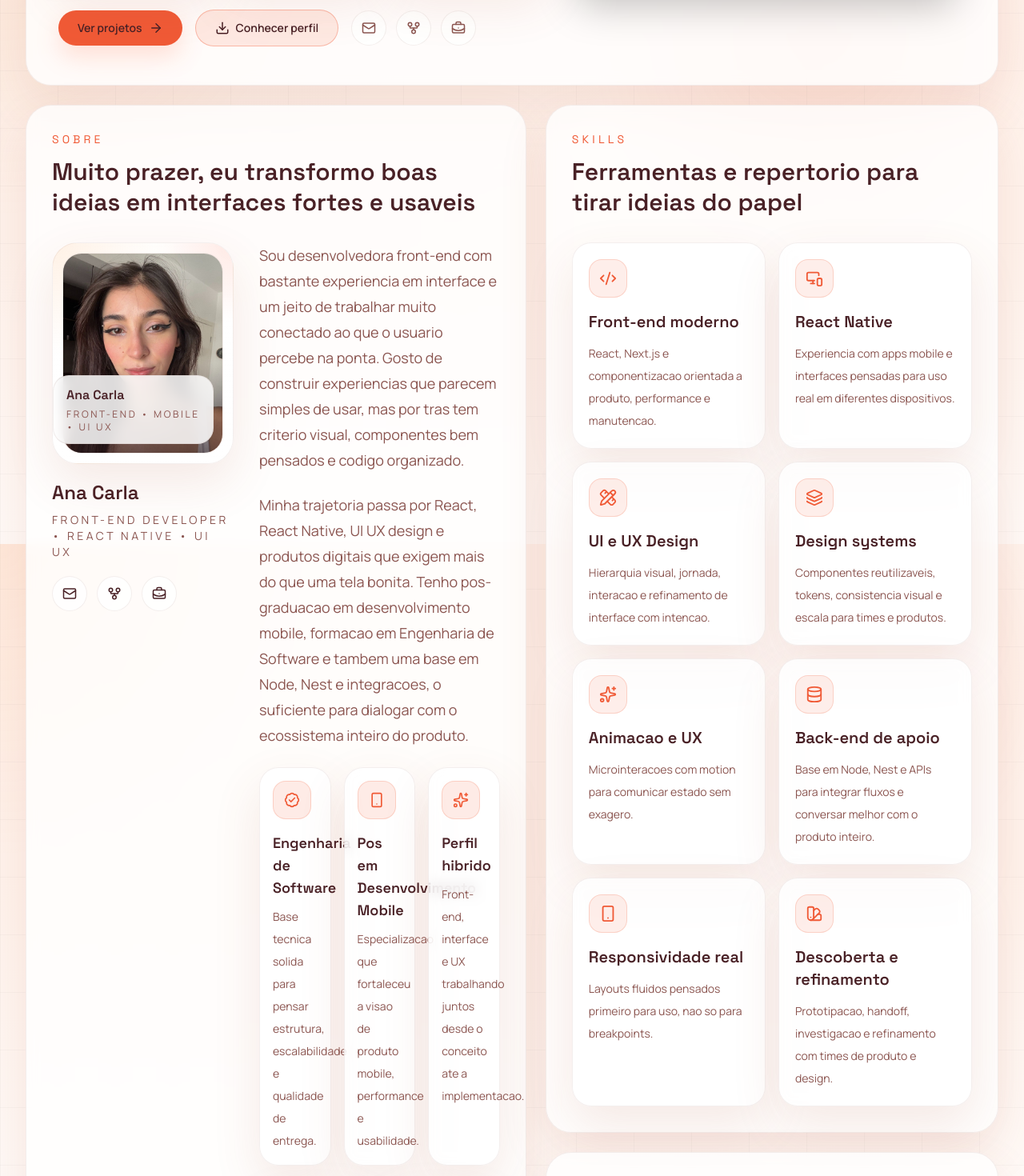
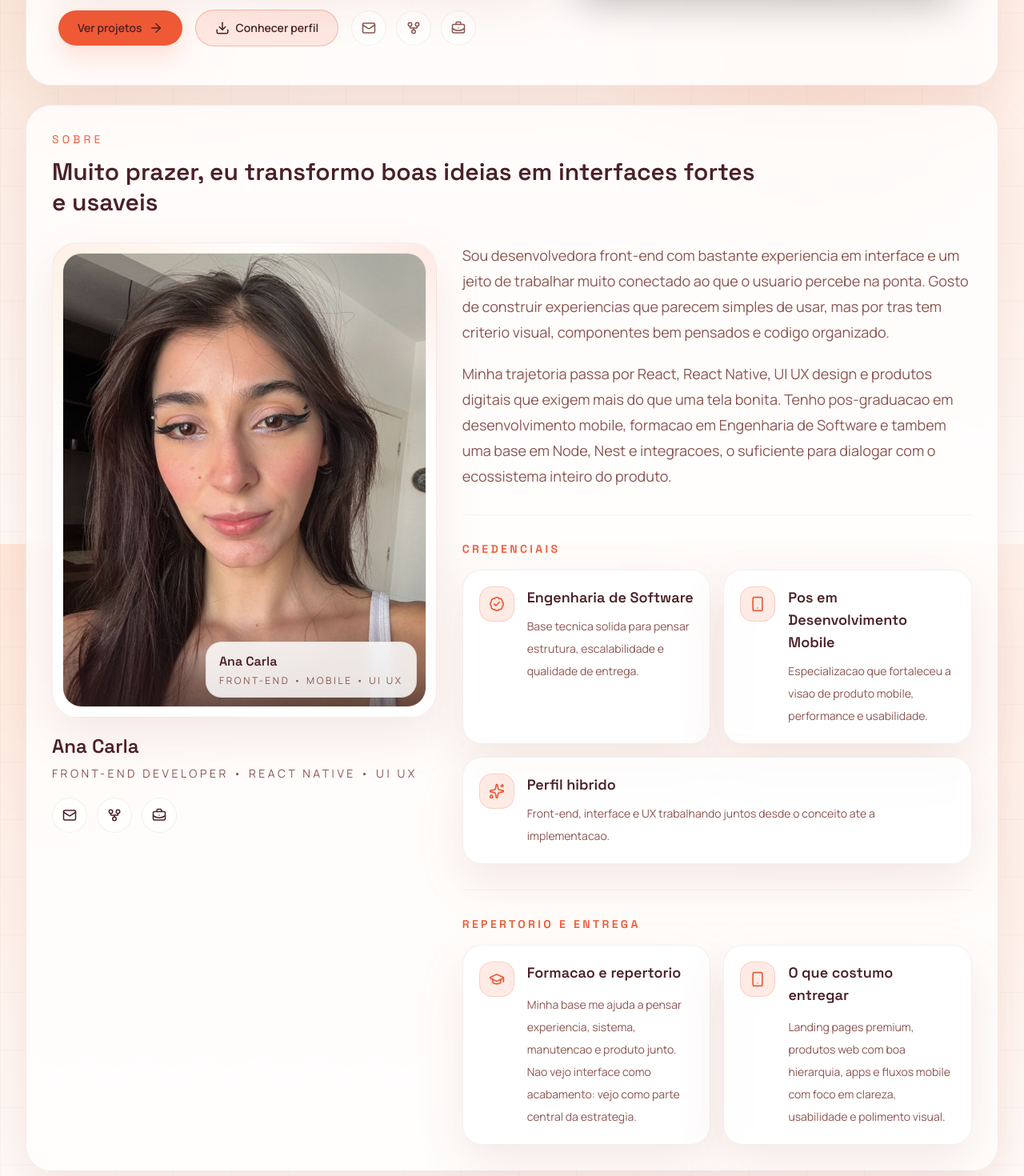
Before and after one commit to anacarlapaiva/portifolio_site, a Next.js app: page / in a window 1280 px wide. Shown: the part 920-2390 px from the top of the page at 80% size. Built offline with nearby package versions, Linux system fonts and the light colour scheme.

Commit message:
feat: novas estilizacoes

```diff
--- a/src/features/portfolio/portfolio-page.tsx
+++ b/src/features/portfolio/portfolio-page.tsx
@@ -20,9 +20,9 @@ export function PortfolioPage() {
       >
         <SiteHeader />
         <HeroSection />
-        <div className="grid gap-6 lg:grid-cols-[1.05fr_0.95fr]">
+        <div className="grid min-w-0 grid-cols-1 gap-6 2xl:grid-cols-[minmax(0,1.05fr)_minmax(0,0.95fr)]">
           <AboutSection />
-          <div className="grid gap-6">
+          <div className="grid min-w-0 gap-6">
             <SkillsSection />
             <ProcessSection />
             <ProjectsSection />
--- a/src/features/portfolio/sections/about-section.tsx
+++ b/src/features/portfolio/sections/about-section.tsx
@@ -4,6 +4,7 @@ import { ButtonLink } from "@/components/ui/button";
 import { Card, CardContent } from "@/components/ui/card";
 import { credentials } from "@/features/portfolio/data";
 import { ProfilePhotoCard } from "@/features/portfolio/sections/profile-photo-card";
+import { cn } from "@/lib/utils";
 import { MotionReveal } from "@/shared/ui/motion-reveal";
 import { SectionHeading } from "@/shared/ui/section-heading";
 
@@ -12,19 +13,23 @@ export function AboutSection() {
     <MotionReveal
       as="section"
       id="sobre"
-      className="scroll-mt-28 rounded-[2rem] border border-line bg-card px-5 py-8 shadow-[var(--shadow)] backdrop-blur sm:px-8"
+      className="min-w-0 scroll-mt-28 rounded-[2rem] border border-line bg-card px-5 py-8 shadow-[var(--shadow)] backdrop-blur sm:px-8"
     >
-      <SectionHeading eyebrow="Sobre" title="Muito prazer, eu transformo boas ideias em interfaces fortes e usaveis" />
-      <div className="mt-8 grid gap-8 xl:grid-cols-[0.86fr_1.14fr]">
-        <aside className="space-y-5">
+      <SectionHeading
+        eyebrow="Sobre"
+        title="Muito prazer, eu transformo boas ideias em interfaces fortes e usaveis"
+        titleClassName="max-w-3xl lg:max-w-4xl"
+      />
+      <div className="mt-8 grid min-w-0 gap-8 lg:grid-cols-[minmax(0,17rem)_minmax(0,1fr)] xl:grid-cols-[minmax(0,0.86fr)_minmax(0,1.14fr)]">
+        <aside className="min-w-0 space-y-5">
           <ProfilePhotoCard name="Ana Carla" />
-          <div className="text-center xl:text-left">
+          <div className="text-center lg:text-left">
             <h3 className="font-display text-2xl font-semibold text-foreground">Ana Carla</h3>
             <p className="mt-2 text-sm uppercase tracking-[0.25em] text-muted">
               Front-end developer • React Native • UI UX
             </p>
           </div>
-          <div className="flex justify-center gap-3 xl:justify-start">
+          <div className="flex justify-center gap-3 lg:justify-start">
             <ButtonLink
               href="mailto:anacarla.dev@portfolio.com"
               variant="ghost"
@@ -52,7 +57,8 @@ export function AboutSection() {
           </div>
         </aside>
 
-        <div className="space-y-6 text-base leading-8 text-muted sm:text-lg">
+        <div className="@container min-w-0 space-y-8 text-base leading-8 text-muted sm:text-lg">
+          <div className="space-y-5">
             <p>
               Sou desenvolvedora front-end com bastante experiencia em interface e um
               jeito de trabalhar muito conectado ao que o usuario percebe na ponta.
@@ -66,55 +72,91 @@ export function AboutSection() {
               base em Node, Nest e integracoes, o suficiente para dialogar com o
               ecossistema inteiro do produto.
             </p>
-          <div className="grid gap-4 sm:grid-cols-2 xl:grid-cols-3">
-            {credentials.map(({ title, description, icon: Icon }) => (
-              <Card key={title} className="h-full">
-                <CardContent className="px-4 py-4">
-                  <div className="flex h-12 w-12 items-center justify-center rounded-2xl border border-accent/20 bg-accent-soft text-accent" aria-hidden="true">
+          </div>
+
+          <div className="space-y-4 border-t border-line/60 pt-8">
+            <h3 className="font-display text-sm font-semibold uppercase tracking-[0.24em] text-accent">
+              Credenciais
+            </h3>
+            <div className="grid grid-cols-1 gap-4 @min-[30rem]:grid-cols-2 @min-[56rem]:grid-cols-3">
+              {credentials.map(({ title, description, icon: Icon }, index) => (
+                <Card
+                  key={title}
+                  className={cn(
+                    "h-full min-w-0",
+                    credentials.length === 3 &&
+                      index === 2 &&
+                      "@min-[30rem]:col-span-2 @min-[56rem]:col-span-1",
+                  )}
+                >
+                  <CardContent className="px-5 py-5">
+                    <div className="flex gap-4">
+                      <div
+                        className="flex h-11 w-11 shrink-0 items-center justify-center rounded-2xl border border-accent/20 bg-accent-soft text-accent"
+                        aria-hidden="true"
+                      >
                         <Icon size={20} />
                       </div>
-                  <p className="mt-4 font-display text-lg font-semibold text-foreground">
-                    {title}
-                  </p>
+                      <div className="min-w-0">
+                        <p className="font-display text-lg font-semibold text-foreground">{title}</p>
                         <p className="mt-2 text-sm leading-7 text-muted">{description}</p>
+                      </div>
+                    </div>
                   </CardContent>
                 </Card>
               ))}
             </div>
-          <div className="grid gap-4 lg:grid-cols-2">
-            <Card>
+          </div>
+
+          <div className="space-y-4 border-t border-line/60 pt-8">
+            <h3 className="font-display text-sm font-semibold uppercase tracking-[0.24em] text-accent">
+              Repertorio e entrega
+            </h3>
+            <div className="flex flex-col gap-4 @min-[30rem]:flex-row @min-[30rem]:items-stretch">
+              <Card className="min-w-0 w-full @min-[30rem]:flex-1">
                 <CardContent className="px-5 py-5">
-                <div className="flex items-center gap-3">
-                  <div className="flex h-11 w-11 shrink-0 items-center justify-center rounded-2xl border border-accent/20 bg-accent-soft text-accent" aria-hidden="true">
+                  <div className="flex gap-4">
+                    <div
+                      className="flex h-11 w-11 shrink-0 items-center justify-center rounded-2xl border border-accent/20 bg-accent-soft text-accent"
+                      aria-hidden="true"
+                    >
                       <GraduationCap size={20} />
                     </div>
+                    <div className="min-w-0">
                       <p className="font-display text-lg font-semibold text-foreground">
                         Formacao e repertorio
                       </p>
-                </div>
-                <p className="mt-4 text-sm leading-7 text-muted">
+                      <p className="mt-3 text-sm leading-7 text-muted">
                         Minha base me ajuda a pensar experiencia, sistema, manutencao e
                         produto junto. Nao vejo interface como acabamento: vejo como parte
                         central da estrategia.
                       </p>
+                    </div>
+                  </div>
                 </CardContent>
               </Card>
-            <Card>
+              <Card className="min-w-0 w-full @min-[30rem]:flex-1">
                 <CardContent className="px-5 py-5">
-                <div className="flex items-center gap-3">
-                  <div className="flex h-11 w-11 shrink-0 items-center justify-center rounded-2xl border border-accent/20 bg-accent-soft text-accent" aria-hidden="true">
+                  <div className="flex gap-4">
+                    <div
+                      className="flex h-11 w-11 shrink-0 items-center justify-center rounded-2xl border border-accent/20 bg-accent-soft text-accent"
+                      aria-hidden="true"
+                    >
                       <Smartphone size={20} />
                     </div>
+                    <div className="min-w-0">
                       <p className="font-display text-lg font-semibold text-foreground">
                         O que costumo entregar
                       </p>
-                </div>
-                <p className="mt-4 text-sm leading-7 text-muted">
+                      <p className="mt-3 text-sm leading-7 text-muted">
                         Landing pages premium, produtos web com boa hierarquia, apps e
                         fluxos mobile com foco em clareza, usabilidade e polimento visual.
                       </p>
+                    </div>
+                  </div>
                 </CardContent>
               </Card>
+            </div>
           </div>
         </div>
       </div>
--- a/src/shared/hooks/use-intersection-reveal.ts
+++ b/src/shared/hooks/use-intersection-reveal.ts
@@ -2,7 +2,7 @@
 
 import { useEffect, useRef, useState } from "react";
 
-export function useIntersectionReveal<T extends HTMLElement>(threshold = 0.2) {
+export function useIntersectionReveal<T extends HTMLElement>(threshold = 0) {
   const ref = useRef<T | null>(null);
   const [isVisible, setIsVisible] = useState(false);
 
@@ -22,7 +22,7 @@ export function useIntersectionReveal<T extends HTMLElement>(threshold = 0.2) {
       },
       {
         threshold,
-        rootMargin: "0px 0px -10% 0px",
+        rootMargin: "0px 0px 12% 0px",
       },
     );
 
--- a/src/shared/ui/motion-reveal.tsx
+++ b/src/shared/ui/motion-reveal.tsx
@@ -19,7 +19,7 @@ export function MotionReveal({
   children,
   className,
   delay = 0,
-  threshold = 0.2,
+  threshold = 0,
   id,
 }: MotionRevealProps) {
   if (as === "section") {
--- a/src/shared/ui/section-heading.tsx
+++ b/src/shared/ui/section-heading.tsx
@@ -1,15 +1,23 @@
+import { cn } from "@/lib/utils";
+
 type SectionHeadingProps = {
   eyebrow: string;
   title: string;
+  titleClassName?: string;
 };
 
-export function SectionHeading({ eyebrow, title }: SectionHeadingProps) {
+export function SectionHeading({ eyebrow, title, titleClassName }: SectionHeadingProps) {
   return (
     <div className="space-y-3">
       <p className="font-display text-sm uppercase tracking-[0.3em] text-accent">
         {eyebrow}
       </p>
-      <h2 className="max-w-xl font-display text-3xl leading-tight font-semibold text-foreground">
+      <h2
+        className={cn(
+          "max-w-xl font-display text-3xl leading-tight font-semibold text-foreground",
+          titleClassName,
+        )}
+      >
         {title}
       </h2>
     </div>
```
Lines whose indentation alone changed are shown as unchanged.
